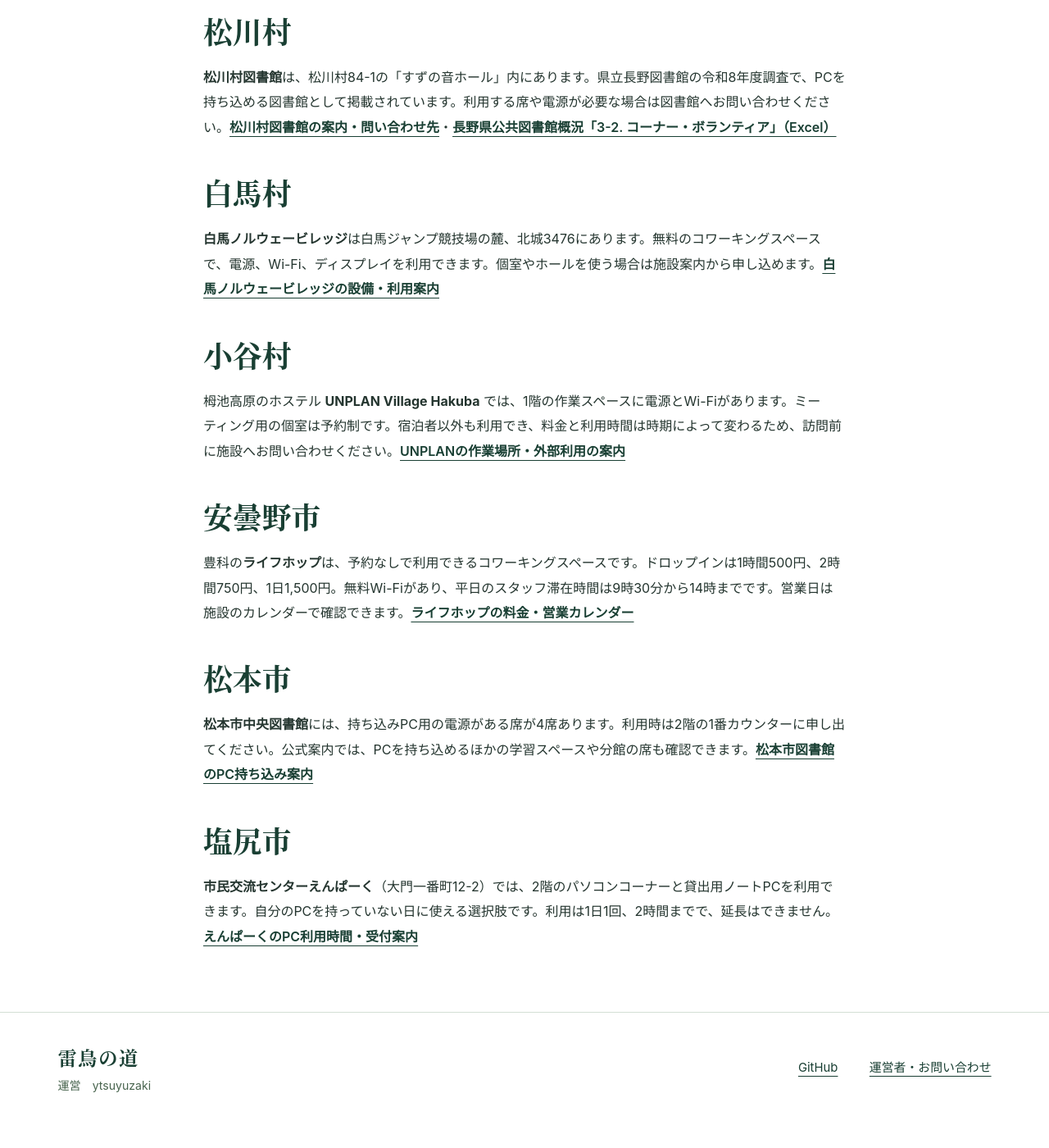
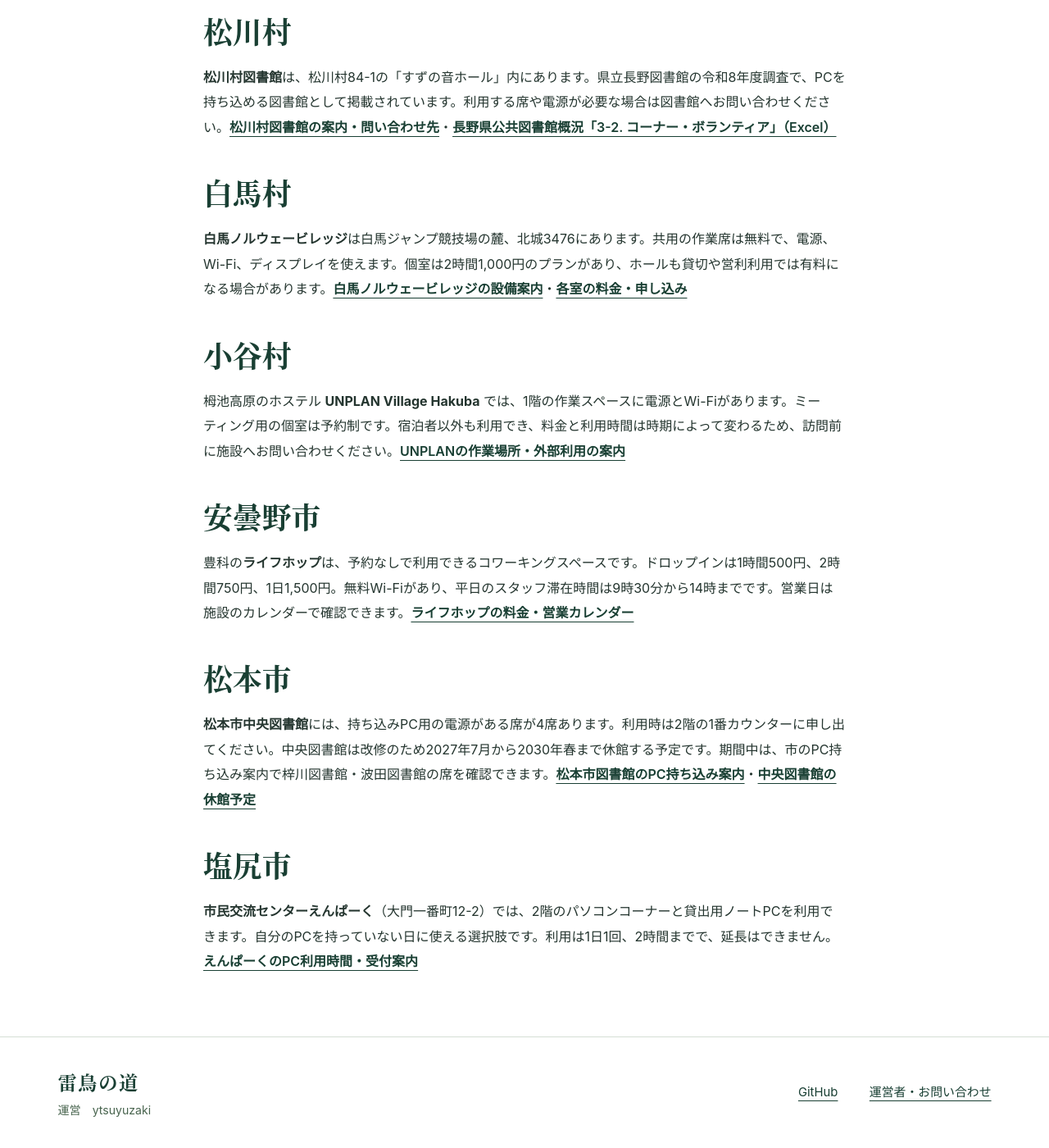
Before and after one commit to raichomichi/raichomichi.github.io, a Jekyll site: the page built from workspaces.md, in a window 1280 px wide and 1400 px high, scrolled down 867 px. Shown: the whole window at 82% size. Built offline with Jekyll 4.4.1, drawn with Linux system fonts in a browser that asks for light colours; before the commit the page ends 2237 px from its top, so only the background shows below that.

Commit message:
初回レビューに基づき施設の利用条件と森林簿の対象を補足する

```diff
--- a/workspaces.md
+++ b/workspaces.md
@@ -23,7 +23,7 @@ guide_order: 1
 
 ## 白馬村
 
-**白馬ノルウェービレッジ**は白馬ジャンプ競技場の麓、北城3476にあります。無料のコワーキングスペースで、電源、Wi-Fi、ディスプレイを利用できます。個室やホールを使う場合は施設案内から申し込めます。[白馬ノルウェービレッジの設備・利用案内](https://www.vill.hakuba.nagano.jp/nv/)
+**白馬ノルウェービレッジ**は白馬ジャンプ競技場の麓、北城3476にあります。共用の作業席は無料で、電源、Wi-Fi、ディスプレイを使えます。個室は2時間1,000円のプランがあり、ホールも貸切や営利利用では有料になる場合があります。[白馬ノルウェービレッジの設備案内](https://www.vill.hakuba.nagano.jp/nv/)・[各室の料金・申し込み](https://www.vill.hakuba.nagano.jp/nv/facilities.html)
 
 ## 小谷村
 
@@ -35,7 +35,7 @@ guide_order: 1
 
 ## 松本市
 
-**松本市中央図書館**には、持ち込みPC用の電源がある席が4席あります。利用時は2階の1番カウンターに申し出てください。公式案内では、PCを持ち込めるほかの学習スペースや分館の席も確認できます。[松本市図書館のPC持ち込み案内](https://www.lib.city.matsumoto.lg.jp/sp/faq/faq_detail.php?frmId=4)
+**松本市中央図書館**には、持ち込みPC用の電源がある席が4席あります。利用時は2階の1番カウンターに申し出てください。中央図書館は改修のため2027年7月から2030年春まで休館する予定です。期間中は、市のPC持ち込み案内で梓川図書館・波田図書館の席を確認できます。[松本市図書館のPC持ち込み案内](https://www.lib.city.matsumoto.lg.jp/sp/faq/faq_detail.php?frmId=4)・[中央図書館の休館予定](https://www.lib.city.matsumoto.lg.jp/0000000956.html)
 
 ## 塩尻市
 
```
Also changed, not shown: local-sources.md (+1 -1 lines).
